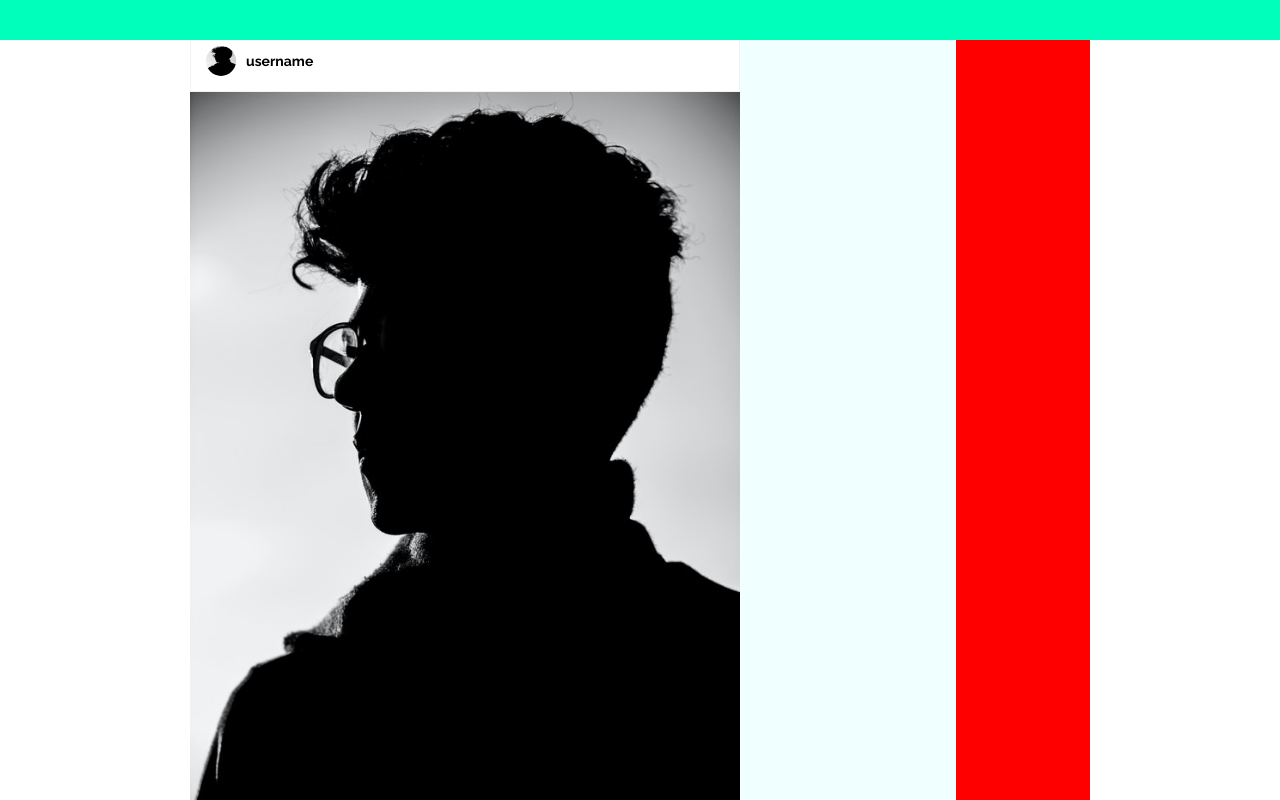
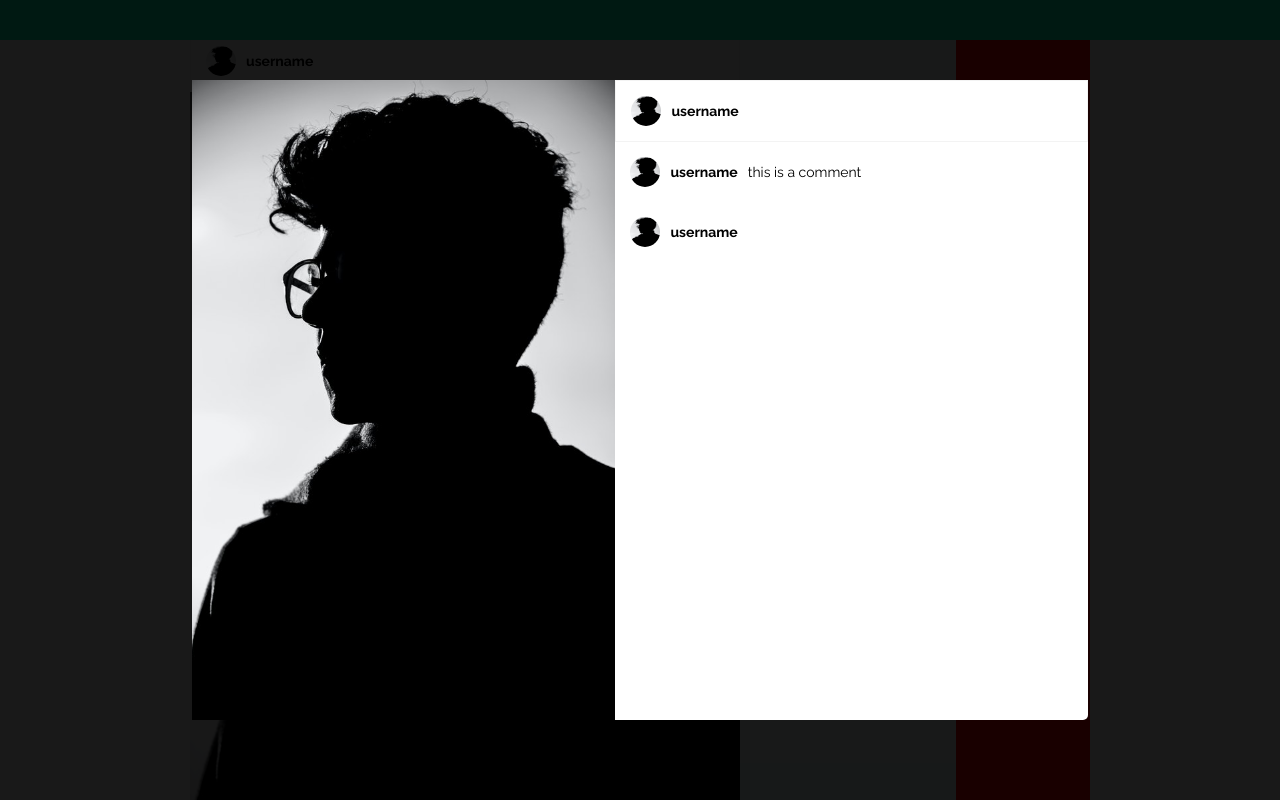
Before and after one commit to Tylerasa/secretion-network, a React (Create React App) app: page / in a window 1280 px wide. Shown: the top 800 px of the page. Built offline with nearby package versions, Linux system fonts and the light colour scheme.

Commit message:
+ comment modal + comment  card

```diff
--- /dev/null
+++ b/src/components/Comments/Comments.js
@@ -0,0 +1,37 @@
+import React from "react";
+import "./styles.css";
+import profile from "../../assets/images/profile.jpg";
+
+const Comments = () => {
+  return (
+    <div className="comments-modal">
+      <div className="comment-card">
+        <div
+          className="comment-img"
+          style={{
+            background: `url(${profile})`,
+            backgroundRepeat: "no-repeat",
+            backgroundPosition: "center",
+            backgroundSize: "cover"
+          }}
+        ></div>
+        <div className="comments-main">
+          <div className="post-card-header">
+            <img src={profile} className="avatar" />
+            username
+          </div>
+          <div className="comment-line">
+            <img src={profile} className="avatar" />
+            username<span className="user-comment">this is a comment</span>
+          </div>
+          <div className="comment-line">
+            <img src={profile} className="avatar" />
+            username
+          </div>
+        </div>
+      </div>
+    </div>
+  );
+};
+
+export default Comments;
--- /dev/null
+++ b/src/components/Comments/styles.css
@@ -0,0 +1,41 @@
+.comments-modal{
+    z-index: 2;
+    position: fixed;
+    height: 100vh;
+    width: 100vw;
+    background-color: #000000e6;
+    display: flex;
+}
+
+.comment-card{
+    width: 70vw;
+    height: 80vh;
+    margin: auto;
+    background-color: white;
+    border-radius: 5px;
+    display: grid;
+    grid-template-columns: auto auto auto
+
+}
+
+.comment-img{
+grid-column: 1 / span 2;
+
+}
+
+
+.comment-line{
+    background-color: white;
+    padding: 15px;
+    font-weight: bold;
+    display: flex;
+    align-items: center;
+    justify-content: start;
+    cursor: pointer;
+
+}
+
+.user-comment{
+    font-weight: normal;
+    padding-left: 10px;
+}
--- a/src/pages/Home/Home.js
+++ b/src/pages/Home/Home.js
@@ -1,9 +1,12 @@
 import React from "react";
+import Comments from "../../components/Comments/Comments";
 import PostCard from "../../components/PostCard/PostCard";
 import "./styles.css";
 const Home = () => {
   return (
     <div>
+      <Comments />
+
       <div className="header"></div>
       <div className="wrapper">
         <div className="left-side">
```
